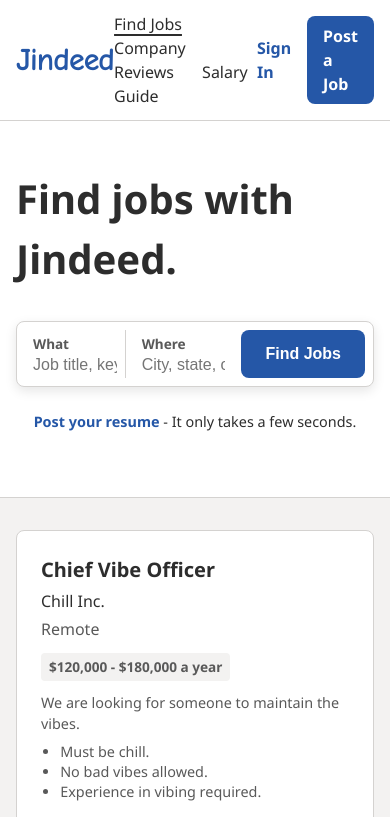
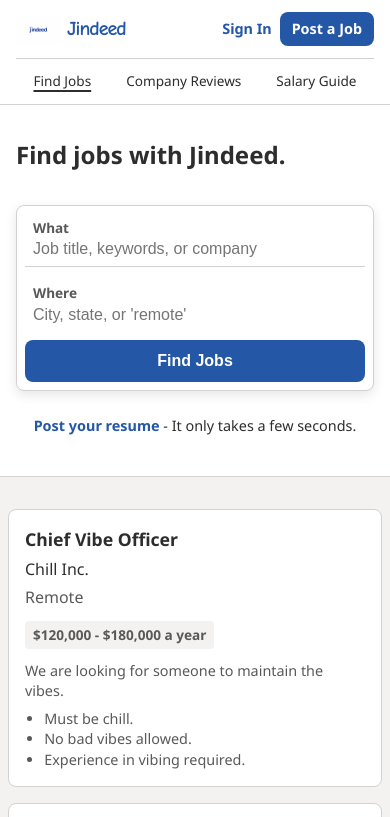
Before and after one commit to Datonte/jindeed, a website built with Vite: page index.html in a window 390 px wide. Shown: the top 817 px of the page. Built offline with nearby package versions, Linux system fonts and the light colour scheme.

Commit message:
Update website files and add logo images

```diff
--- a/index.html
+++ b/index.html
@@ -3,7 +3,7 @@
 
 <head>
   <meta charset="UTF-8" />
-  <link rel="icon" type="image/svg+xml" href="/vite.svg" />
+  <link rel="icon" type="image/jpeg" href="/logo.jpeg" />
   <meta name="viewport" content="width=device-width, initial-scale=1.0" />
   <title>Jindeed - Job Search for Jinns</title>
   <link rel="stylesheet" href="style.css" />
@@ -17,7 +17,10 @@
 <body>
   <nav class="navbar">
     <div class="nav-content">
-      <div class="logo">Jindeed</div>
+      <div class="logo">
+        <img src="logo.jpeg" alt="Jindeed Logo" class="logo-img" />
+        Jindeed
+      </div>
       <div class="nav-links">
         <a href="#" style="text-decoration: underline; text-decoration-thickness: 2px; text-underline-offset: 4px;">Find
           Jobs</a>
--- a/style.css
+++ b/style.css
@@ -1,7 +1,8 @@
 :root {
   --primary-blue: #2557a7;
   --hover-blue: #164081;
-  --bg-color: #f3f2f1; /* Indeed's light grey bg */
+  --bg-color: #f3f2f1;
+  /* Indeed's light grey bg */
   --text-color: #2d2d2d;
   --border-color: #d4d2d0;
   --card-bg: #ffffff;
@@ -36,7 +37,8 @@ body {
 }
 
 .logo {
-  font-family: 'Comic Neue', cursive; /* Parody font for logo */
+  font-family: 'Comic Neue', cursive;
+  /* Parody font for logo */
   font-weight: 700;
   font-size: 2rem;
   color: var(--primary-blue);
@@ -84,8 +86,10 @@ body {
 }
 
 h1 {
-  font-size: 2.5rem; /* Large font size */
-  margin-bottom: 2rem; /* Spacing */
+  font-size: 2.5rem;
+  /* Large font size */
+  margin-bottom: 2rem;
+  /* Spacing */
 }
 
 /* Search Box */
@@ -96,7 +100,7 @@ h1 {
   border: 1px solid var(--border-color);
   border-radius: 0.5rem;
   background: white;
-  box-shadow: 0 4px 12px rgba(0,0,0,0.1);
+  box-shadow: 0 4px 12px rgba(0, 0, 0, 0.1);
 }
 
 .input-group {
@@ -108,7 +112,8 @@ h1 {
 }
 
 .input-group:first-child {
-  border-right: 1px solid var(--border-color); /* Divider */
+  border-right: 1px solid var(--border-color);
+  /* Divider */
 }
 
 .label {
@@ -173,7 +178,7 @@ button#find-jobs-btn:hover {
 }
 
 .job-card:hover {
-  box-shadow: 0 4px 12px rgba(0,0,0,0.1);
+  box-shadow: 0 4px 12px rgba(0, 0, 0, 0.1);
   border-color: #a0a0a0;
 }
 
@@ -224,3 +229,107 @@ button#find-jobs-btn:hover {
   padding-left: 1.2rem;
   margin-top: 0.5rem;
 }
+
+/* Logo Image */
+.logo-img {
+  height: 45px;
+  width: auto;
+  vertical-align: middle;
+}
+
+/* Mobile Responsive Styles */
+@media (max-width: 768px) {
+  .nav-content {
+    flex-wrap: wrap;
+  }
+
+  .logo {
+    font-size: 1.5rem;
+  }
+
+  .logo-img {
+    height: 35px;
+  }
+
+  .nav-links {
+    order: 3;
+    width: 100%;
+    margin-top: 0.75rem;
+    display: flex;
+    justify-content: space-around;
+    border-top: 1px solid var(--border-color);
+    padding-top: 0.75rem;
+  }
+
+  .nav-links a {
+    margin-right: 0;
+    font-size: 0.9rem;
+  }
+
+  h1 {
+    font-size: 1.75rem;
+  }
+
+  .hero {
+    padding: 2rem 1rem 2.5rem;
+  }
+
+  .search-box {
+    flex-direction: column;
+    gap: 0.75rem;
+  }
+
+  .input-group:first-child {
+    border-right: none;
+    border-bottom: 1px solid var(--border-color);
+    padding-bottom: 0.5rem;
+  }
+
+  button#find-jobs-btn {
+    width: 100%;
+    padding: 0.75rem;
+  }
+
+  .job-card {
+    padding: 1rem;
+  }
+
+  .job-title {
+    font-size: 1.1rem;
+  }
+}
+
+@media (max-width: 480px) {
+  .logo {
+    font-size: 1.25rem;
+  }
+
+  .logo-img {
+    height: 30px;
+  }
+
+  .nav-auth {
+    gap: 0.5rem;
+  }
+
+  .btn-link {
+    font-size: 0.9rem;
+  }
+
+  .btn-primary {
+    font-size: 0.9rem;
+    padding: 0.4rem 0.75rem;
+  }
+
+  h1 {
+    font-size: 1.5rem;
+  }
+
+  .nav-links a {
+    font-size: 0.85rem;
+  }
+
+  .job-feed {
+    padding: 0 0.5rem;
+  }
+}
```
Also changed, not shown: reviews.html (+5 -2 lines), salary.html (+5 -2 lines), WhatsApp Image 2026-02-05 at 12.40.44 PM.jpeg (added), logo.jpeg (added).
